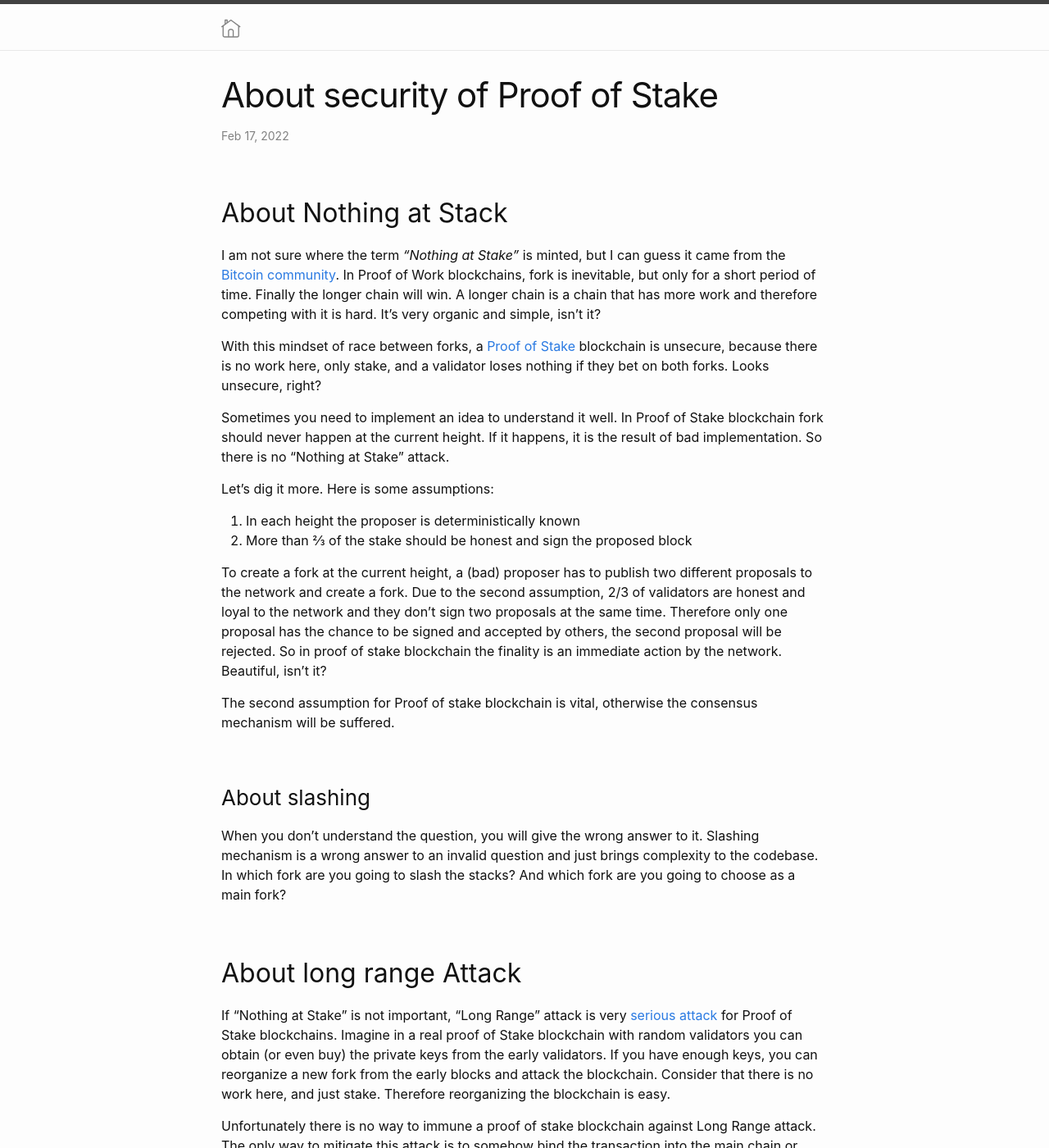
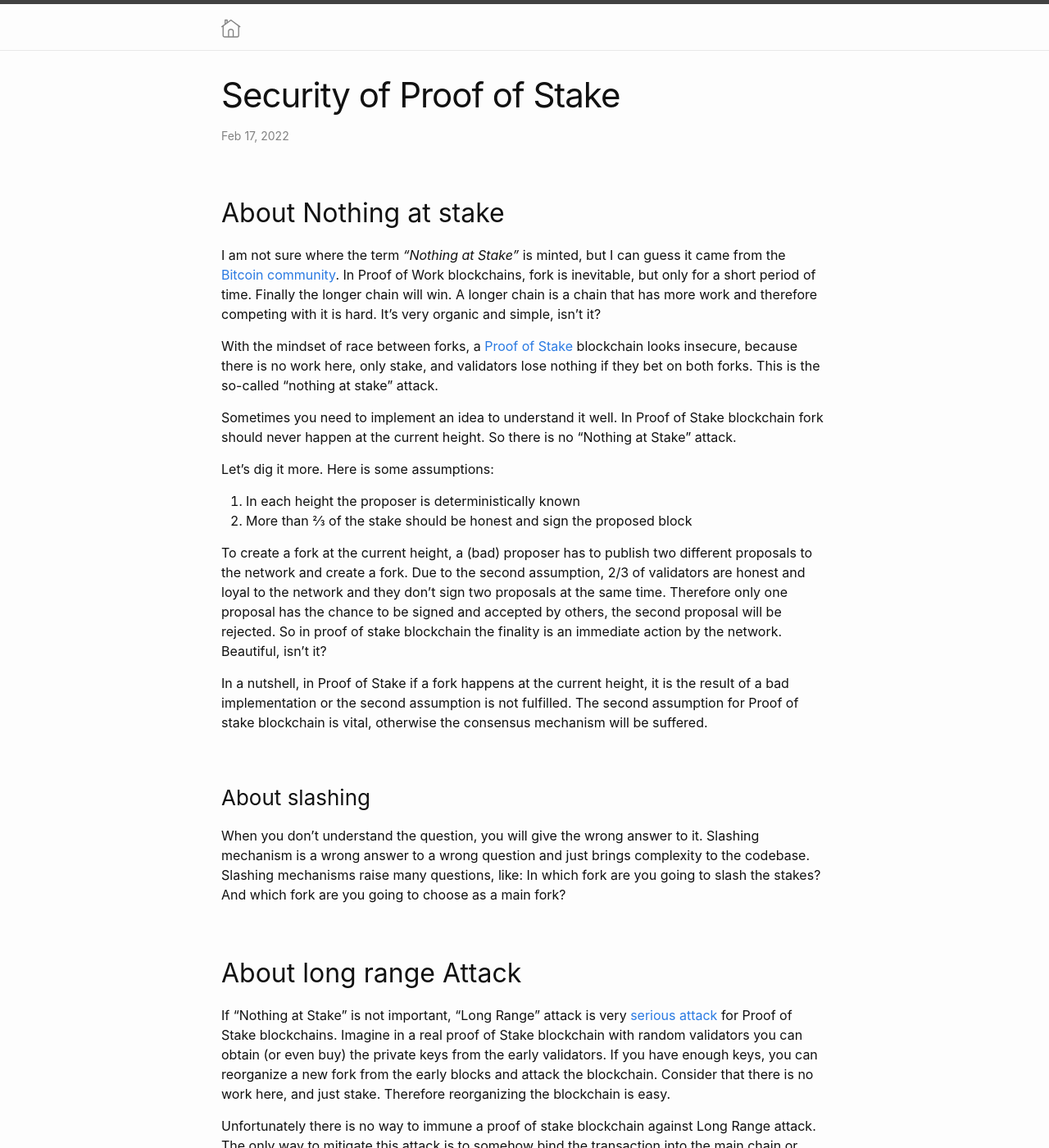
Before and after one commit to b00f/b00f.github.io, a Jekyll site: the page built from _posts/2022-02-17-security_of_proof_of_stake.md, in a window 1280 px wide and 1400 px high. Shown: the whole window at 82% size. Built offline with Jekyll 4.4.1, drawn with Linux system fonts in a browser that asks for light colours.

Commit message:
Update the post

```diff
--- a/_posts/2022-02-17-security_of_proof_of_stake.md
+++ b/_posts/2022-02-17-security_of_proof_of_stake.md
@@ -1,18 +1,18 @@
 ---
 layout: post
-title: "About security of Proof of Stake"
+title: "Security of Proof of Stake"
 date: 2022-02-17 00:00:00 +0000
 categories: blockchain
 ---
 
-## About Nothing at Stack
+## About Nothing at stake
 
 I am not sure where the term _"Nothing at Stake"_ is minted, but I can guess it came from the [Bitcoin community](https://bitcointalk.org/index.php?topic=897488.0). In Proof of Work blockchains, fork is inevitable, but only for a short period of time. Finally the longer chain will win.
 A longer chain is a chain that has more work and therefore competing with it is hard. It's very organic and simple, isn't it?
 
-With this mindset of race between forks, a [Proof of Stake](https://bitcointalk.org/index.php?topic=27787.0) blockchain is unsecure, because there is no work here, only stake, and a validator loses nothing if they bet on both forks. Looks unsecure, right?
+With the mindset of race between forks, a [Proof of Stake](https://bitcointalk.org/index.php?topic=27787.0) blockchain looks insecure, because there is no work here, only stake, and validators lose nothing if they bet on both forks. This is the so-called "nothing at stake" attack.
 
-Sometimes you need to implement an idea to understand it well. In Proof of Stake blockchain fork should never happen at the current height. If it happens, it is the result of bad implementation. So there is no "Nothing at Stake" attack.
+Sometimes you need to implement an idea to understand it well. In Proof of Stake blockchain fork should never happen at the current height. So there is no "Nothing at Stake" attack.
 
 Let's dig it more. Here is some assumptions:
 1. In each height the proposer is deterministically known
@@ -21,11 +21,12 @@ Let's dig it more. Here is some assumptions:
 To create a fork at the current height, a (bad) proposer has to publish two different proposals to the network and create a fork.
 Due to the second assumption, 2/3 of validators are honest and loyal to the network and they don’t sign two proposals at the same time. Therefore only one proposal has the chance to be signed and accepted by others, the second proposal will be rejected. So in proof of stake blockchain the finality is an immediate action by the network. Beautiful, isn’t it?
 
+In a nutshell, in Proof of Stake if a fork happens at the current height, it is the result of a bad implementation or the second assumption is not fulfilled.
 The second assumption for Proof of stake blockchain is vital, otherwise the consensus mechanism will be suffered.
 
 ### About slashing
 
-When you don’t understand the question, you will give the wrong answer to it. Slashing mechanism is a wrong answer to an invalid question and just brings complexity to the codebase. In which fork are you going to slash the stacks? And which fork are you going to choose as a main fork?
+When you don’t understand the question, you will give the wrong answer to it. Slashing mechanism is a wrong answer to a wrong question and just brings complexity to the codebase. Slashing mechanisms raise many questions, like: In which fork are you going to slash the stakes? And which fork are you going to choose as a main fork?
 
 ## About long range Attack
 
```
